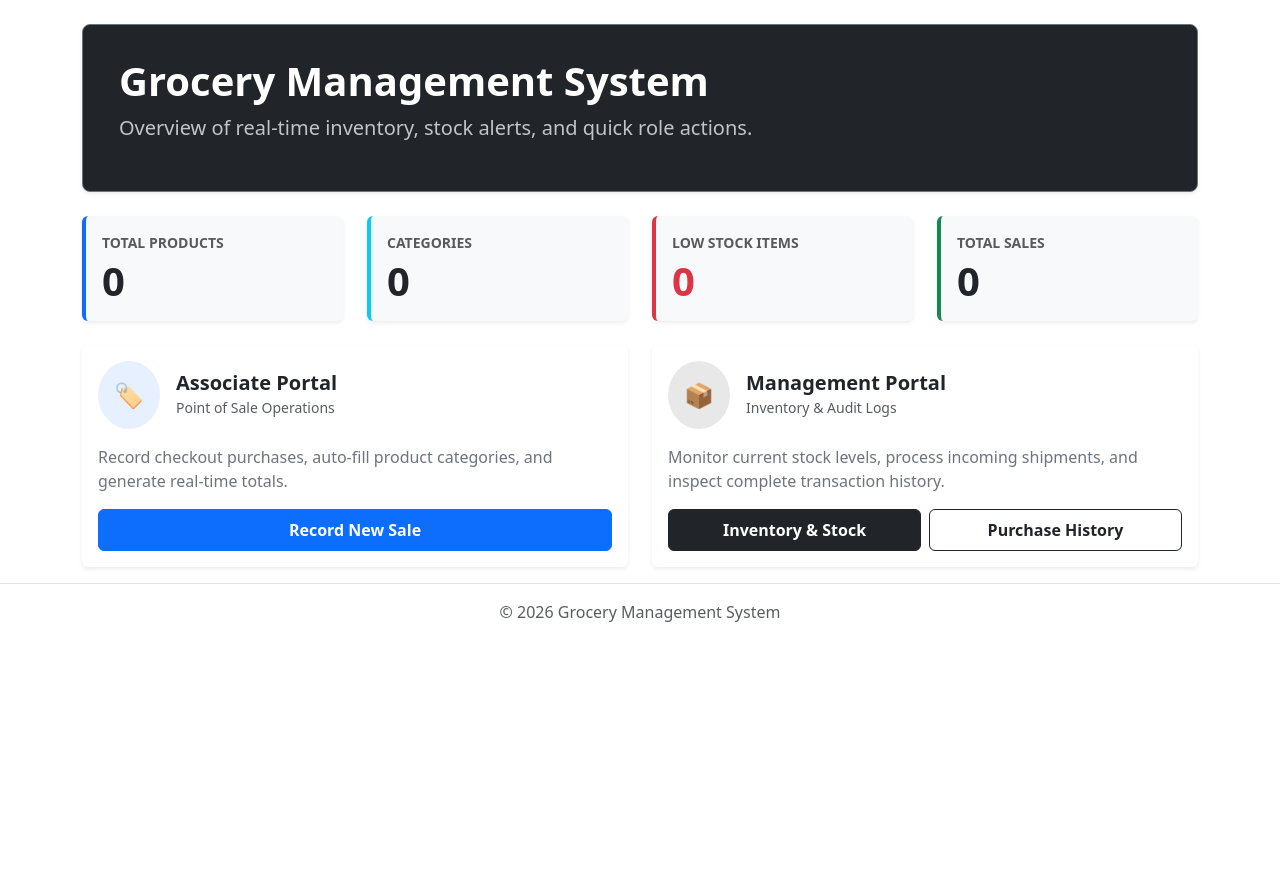
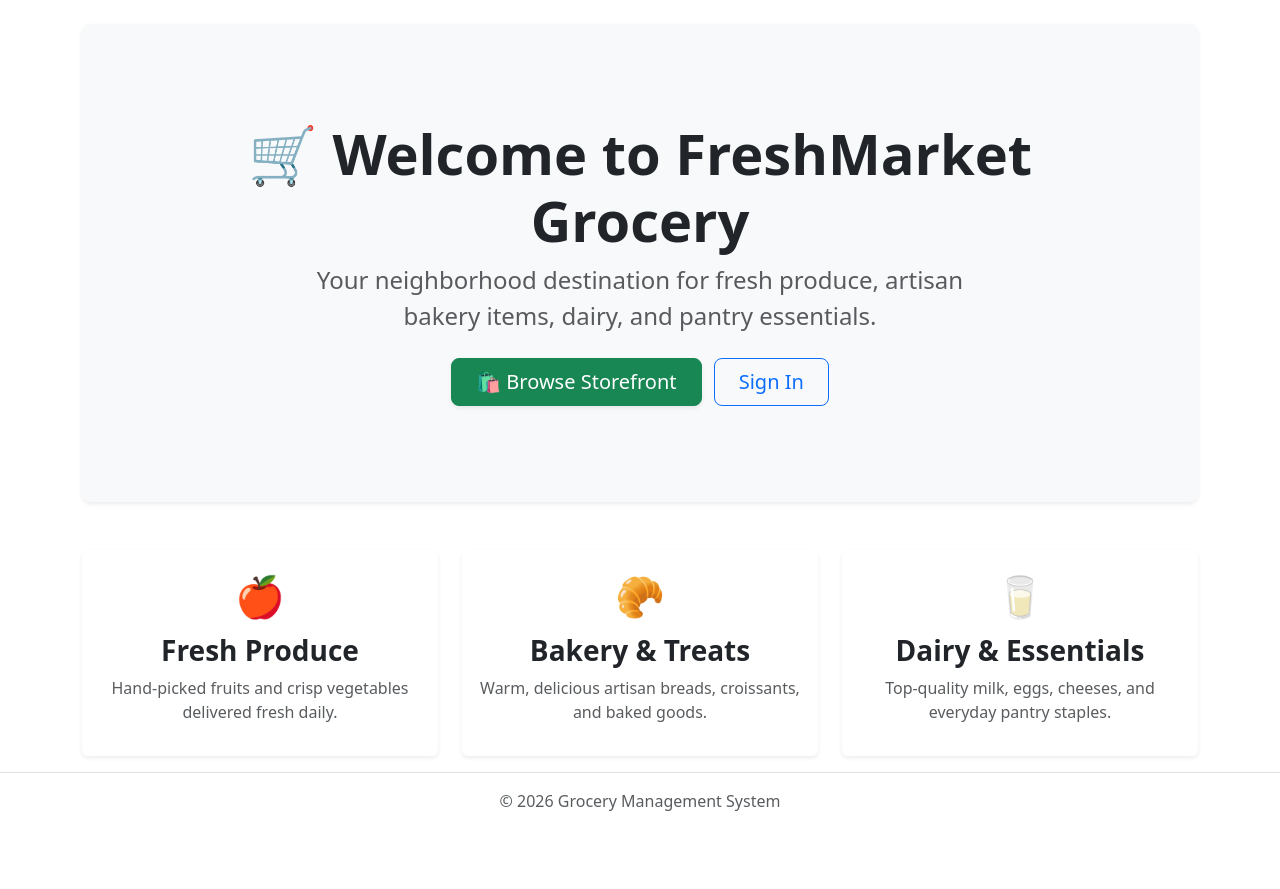
Before and after one commit to estinec/Grocery_Management_System, an ASP.NET Core app: page / in a window 1280 px wide. Shown: the part 57-946 px from the top of the page. Before the commit the page ends 679 px from the top, so only its background shows below. Run offline with ASP.NET Core 8, Linux system fonts and the light colour scheme; some libraries are stand-ins or nearby versions.

Commit message:
Storefront access for all users and visitors

```diff
--- a/Grocery Management/Views/Home/Index.cshtml
+++ b/Grocery Management/Views/Home/Index.cshtml
@@ -1,94 +1,41 @@
 @{
-    ViewData["Title"] = "Dashboard";
+    ViewData["Title"] = "Welcome to FreshMarket";
 }
 
-<div class="p-4 mb-4 bg-dark text-white rounded-3 shadow-sm border border-secondary">
-    <div class="container-fluid py-2">
-        <h1 class="display-6 fw-bold">Grocery Management System</h1>
-        <p class="col-md-8 fs-5 text-light opacity-75">Overview of real-time inventory, stock alerts, and quick role actions.</p>
-    </div>
-</div>
-
-<div class="row g-4 mb-4">
-    <div class="col-md-3">
-        <div class="card border-0 shadow-sm bg-light">
-            <div class="card-body border-start border-4 border-primary rounded-start">
-                <div class="text-muted text-uppercase fw-semibold small">Total Products</div>
-                <div class="display-6 fw-bold text-dark mt-1">@ViewBag.TotalProducts</div>
-            </div>
-        </div>
-    </div>
-    <div class="col-md-3">
-        <div class="card border-0 shadow-sm bg-light">
-            <div class="card-body border-start border-4 border-info rounded-start">
-                <div class="text-muted text-uppercase fw-semibold small">Categories</div>
-                <div class="display-6 fw-bold text-dark mt-1">@ViewBag.TotalCategories</div>
-            </div>
-        </div>
-    </div>
-    <div class="col-md-3">
-        <div class="card border-0 shadow-sm bg-light">
-            <div class="card-body border-start border-4 border-danger rounded-start">
-                <div class="text-muted text-uppercase fw-semibold small">Low Stock Items</div>
-                <div class="display-6 fw-bold text-danger mt-1">@ViewBag.LowStockCount</div>
-            </div>
-        </div>
-    </div>
-    <div class="col-md-3">
-        <div class="card border-0 shadow-sm bg-light">
-            <div class="card-body border-start border-4 border-success rounded-start">
-                <div class="text-muted text-uppercase fw-semibold small">Total Sales</div>
-                <div class="display-6 fw-bold text-dark mt-1">@ViewBag.RecentSalesCount</div>
-            </div>
+<div class="p-5 mb-4 bg-light rounded-3 shadow-sm text-center">
+    <div class="container-fluid py-5">
+        <h1 class="display-4 fw-bold">🛒 Welcome to FreshMarket Grocery</h1>
+        <p class="col-md-8 fs-4 mx-auto text-muted">Your neighborhood destination for fresh produce, artisan bakery items, dairy, and pantry essentials.</p>
+        <div class="mt-4">
+            <a asp-controller="Customer" asp-action="Index" class="btn btn-success btn-lg px-4 me-2 shadow-sm">🛍️ Browse Storefront</a>
+            @if (!User.Identity?.IsAuthenticated ?? true)
+            {
+                <a asp-controller="Account" asp-action="Login" class="btn btn-outline-primary btn-lg px-4">Sign In</a>
+            }
         </div>
     </div>
 </div>
 
-<div class="row g-4">
-    <!-- Associate Panel -->
-    <div class="col-md-6">
-        <div class="card h-100 border-0 shadow-sm">
-            <div class="card-body">
-                <div class="d-flex align-items-center mb-3">
-                    <div class="bg-primary bg-opacity-10 text-primary p-3 rounded-circle me-3">
-                        <span class="fs-4">🏷️</span>
-                    </div>
-                    <div>
-                        <h5 class="card-title mb-0 fw-bold">Associate Portal</h5>
-                        <small class="text-muted">Point of Sale Operations</small>
-                    </div>
-                </div>
-                <p class="card-text text-secondary">Record checkout purchases, auto-fill product categories, and generate real-time totals.</p>
-                <a asp-controller="Associate" asp-action="CreatePurchase" class="btn btn-primary w-100 fw-semibold py-2">
-                    Record New Sale
-                </a>
-            </div>
+<div class="row text-center g-4 mt-2">
+    <div class="col-md-4">
+        <div class="card h-100 shadow-sm p-3 border-0">
+            <div class="fs-1 mb-2">🍎</div>
+            <h3 class="fw-bold">Fresh Produce</h3>
+            <p class="text-muted">Hand-picked fruits and crisp vegetables delivered fresh daily.</p>
         </div>
     </div>
-
-    <!-- Admin / Manager Panel -->
-    <div class="col-md-6">
-        <div class="card h-100 border-0 shadow-sm">
-            <div class="card-body">
-                <div class="d-flex align-items-center mb-3">
-                    <div class="bg-dark bg-opacity-10 text-dark p-3 rounded-circle me-3">
-                        <span class="fs-4">📦</span>
-                    </div>
-                    <div>
-                        <h5 class="card-title mb-0 fw-bold">Management Portal</h5>
-                        <small class="text-muted">Inventory & Audit Logs</small>
-                    </div>
-                </div>
-                <p class="card-text text-secondary">Monitor current stock levels, process incoming shipments, and inspect complete transaction history.</p>
-                <div class="d-flex gap-2">
-                    <a asp-controller="Admin" asp-action="StockOverview" class="btn btn-dark w-50 fw-semibold py-2">
-                        Inventory & Stock
-                    </a>
-                    <a asp-controller="Admin" asp-action="PurchaseHistory" class="btn btn-outline-dark w-50 fw-semibold py-2">
-                        Purchase History
-                    </a>
-                </div>
-            </div>
+    <div class="col-md-4">
+        <div class="card h-100 shadow-sm p-3 border-0">
+            <div class="fs-1 mb-2">🥐</div>
+            <h3 class="fw-bold">Bakery &amp; Treats</h3>
+            <p class="text-muted">Warm, delicious artisan breads, croissants, and baked goods.</p>
+        </div>
+    </div>
+    <div class="col-md-4">
+        <div class="card h-100 shadow-sm p-3 border-0">
+            <div class="fs-1 mb-2">🥛</div>
+            <h3 class="fw-bold">Dairy &amp; Essentials</h3>
+            <p class="text-muted">Top-quality milk, eggs, cheeses, and everyday pantry staples.</p>
         </div>
     </div>
 </div>
```
Also changed, not shown: Grocery Management/Controllers/AdminController.cs (+23 -0 lines), Grocery Management/Controllers/CustomerController.cs (+10 -1 lines), Grocery Management/Views/Account/Login.cshtml (+40 -12 lines), Grocery Management/Views/Admin/Index.cshtml (added, +134 -0 lines), Grocery Management/GroceryStore.db, 2 other files.
